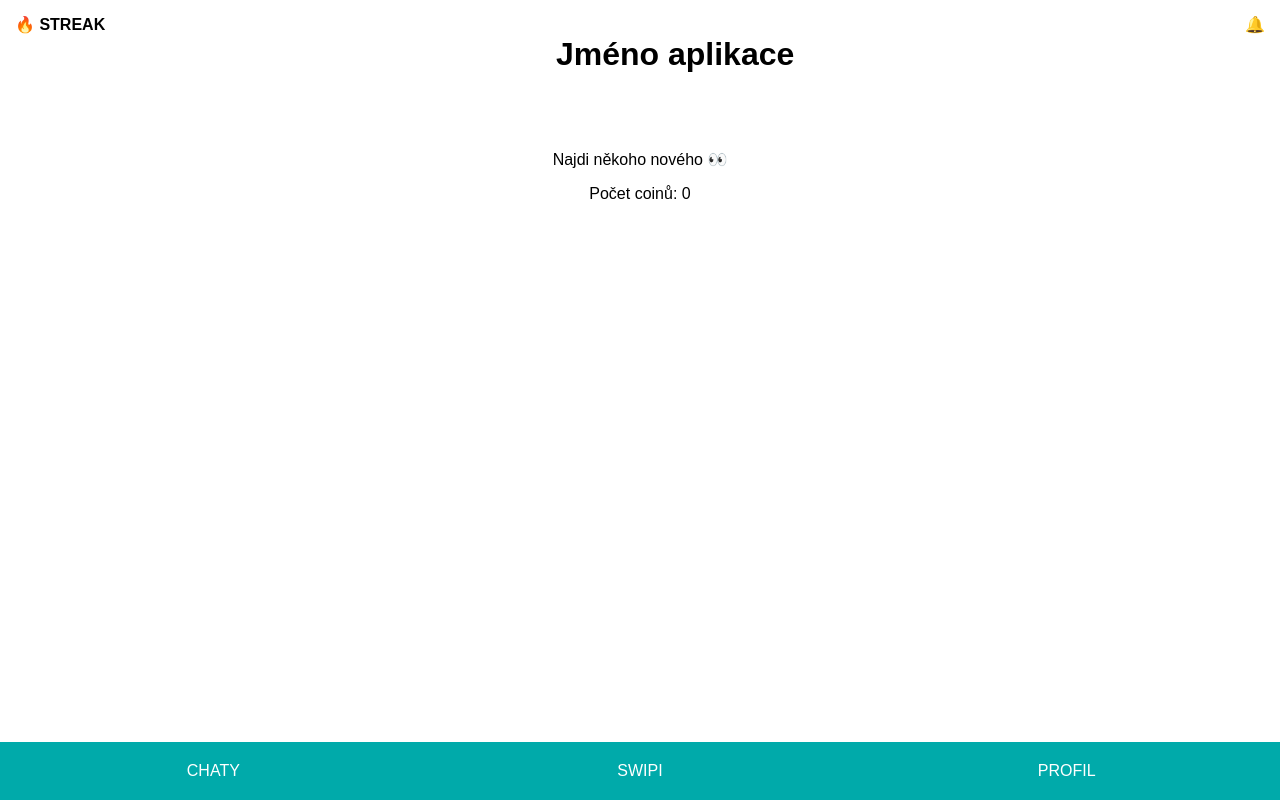
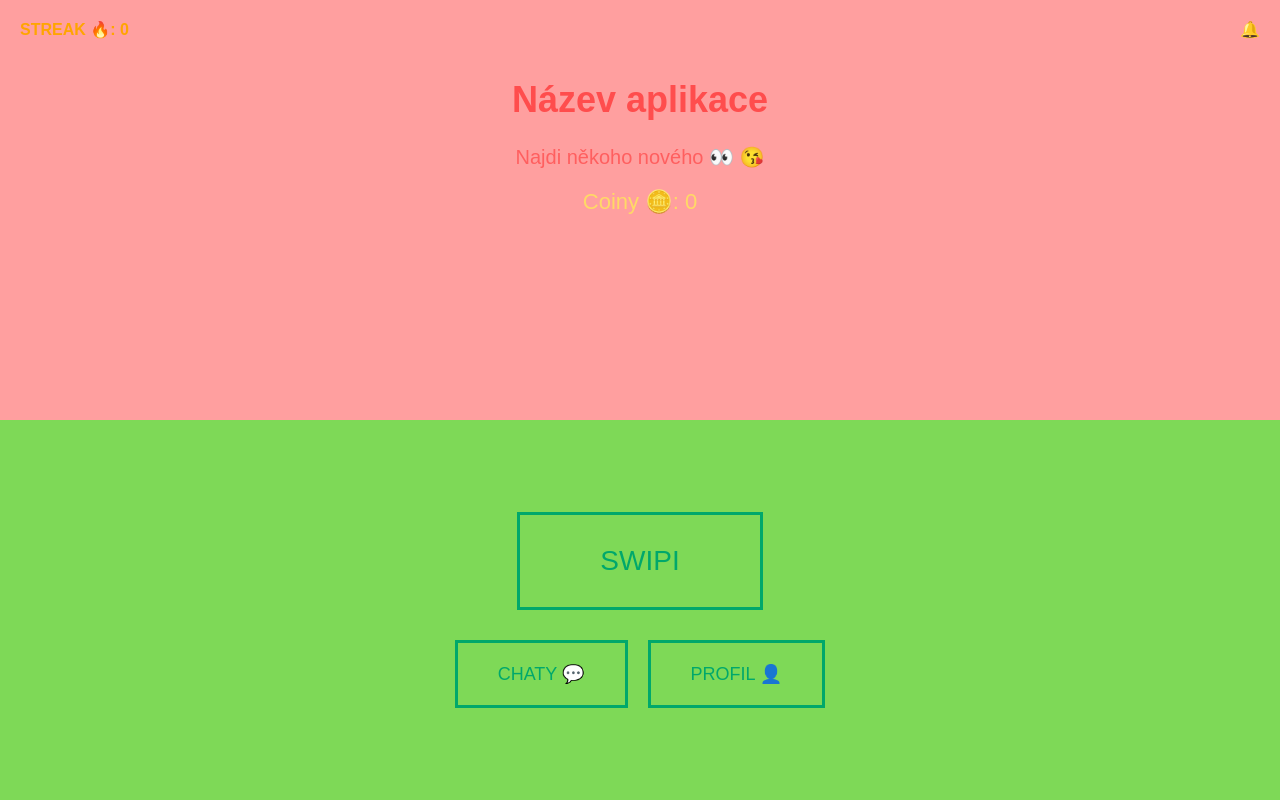
Before and after one commit to Kubaaaaaak/Aplikace_s_FiLiPeM, a plain HTML site: page index.html in a window 1280 px wide. Drawn offline with Linux system fonts and the light colour scheme.

Commit message:
úprava úvodní obrazovky

```diff
--- a/index.html
+++ b/index.html
@@ -2,28 +2,32 @@
 <html lang="cs">
 
 <head>
-    <meta charset="UTF-8">
-    <title>Moje aplikace</title>
-    <link rel="stylesheet" href="style.css">
+    <meta charset="UTF-8" />
+    <meta name="viewport" content="width=device-width, initial-scale=1.0" />
+    <title>Název aplikace</title>
+    <link rel="stylesheet" href="style.css" />
 </head>
 
 <body>
 
     <div class="top">
-        <span>🔥 STREAK</span>
-        <h1>Jméno aplikace</h1>
-        <span>🔔</span>
-    </div>
+        <div class="top-bar">
+            <span class="streak">STREAK 🔥: 0</span>
+            <span class="bell">🔔</span>
+        </div>
 
-    <div class="main">
-        <p>Najdi někoho nového 👀</p>
-        <p>Počet coinů: 0</p>
+        <h1>Název aplikace</h1>
+        <p class="subtitle">Najdi někoho nového 👀 😘</p>
+        <p class="coins">Coiny 🪙: 0</p>
     </div>
 
     <div class="bottom">
-        <button>CHATY</button>
         <button class="main-btn">SWIPI</button>
-        <button>PROFIL</button>
+
+        <div class="secondary">
+            <button>CHATY 💬</button>
+            <button>PROFIL 👤</button>
+        </div>
     </div>
 
 </body>
--- a/style.css
+++ b/style.css
@@ -1,40 +1,77 @@
+* {
+    box-sizing: border-box;
+    font-family: Arial, sans-serif;
+}
+
 body {
     margin: 0;
-    font-family: Arial, sans-serif;
-    text-align: center;
+    height: 100vh;
+    display: flex;
+    flex-direction: column;
 }
 
-/* horní část */
+/* Horní část */
 .top {
+    background: #ff9f9f;
+    flex: 1;
+    text-align: center;
+    padding: 20px;
+}
+
+.top-bar {
     display: flex;
     justify-content: space-between;
-    padding: 15px;
     font-weight: bold;
+    color: orange;
 }
 
-/* střed */
-.main {
+h1 {
+    color: #ff4d4d;
     margin-top: 40px;
+    font-size: 36px;
 }
 
-/* spodní menu */
-.bottom {
-    position: fixed;
-    bottom: 0;
-    width: 100%;
-    display: flex;
+.subtitle {
+    color: #ff5f5f;
+    font-size: 20px;
 }
 
-.bottom button {
+.coins {
+    color: #ffd966;
+    font-size: 22px;
+    margin-top: 20px;
+}
+
+/* Spodní část */
+.bottom {
+    background: #7ed957;
     flex: 1;
-    padding: 20px;
-    border: none;
-    background: #0aa;
-    color: white;
-    font-size: 16px;
+    display: flex;
+    flex-direction: column;
+    align-items: center;
+    justify-content: center;
 }
 
 .main-btn {
-    background: #d6a4ff;
-    font-size: 20px;
+    font-size: 28px;
+    padding: 30px 80px;
+    border: 3px solid #00a86b;
+    background: transparent;
+    color: #00a86b;
+    margin-bottom: 30px;
+    cursor: pointer;
 }
+
+.secondary {
+    display: flex;
+    gap: 20px;
+}
+
+.secondary button {
+    font-size: 18px;
+    padding: 20px 40px;
+    border: 3px solid #00a86b;
+    background: transparent;
+    color: #00a86b;
+    cursor: pointer;
+}
```
